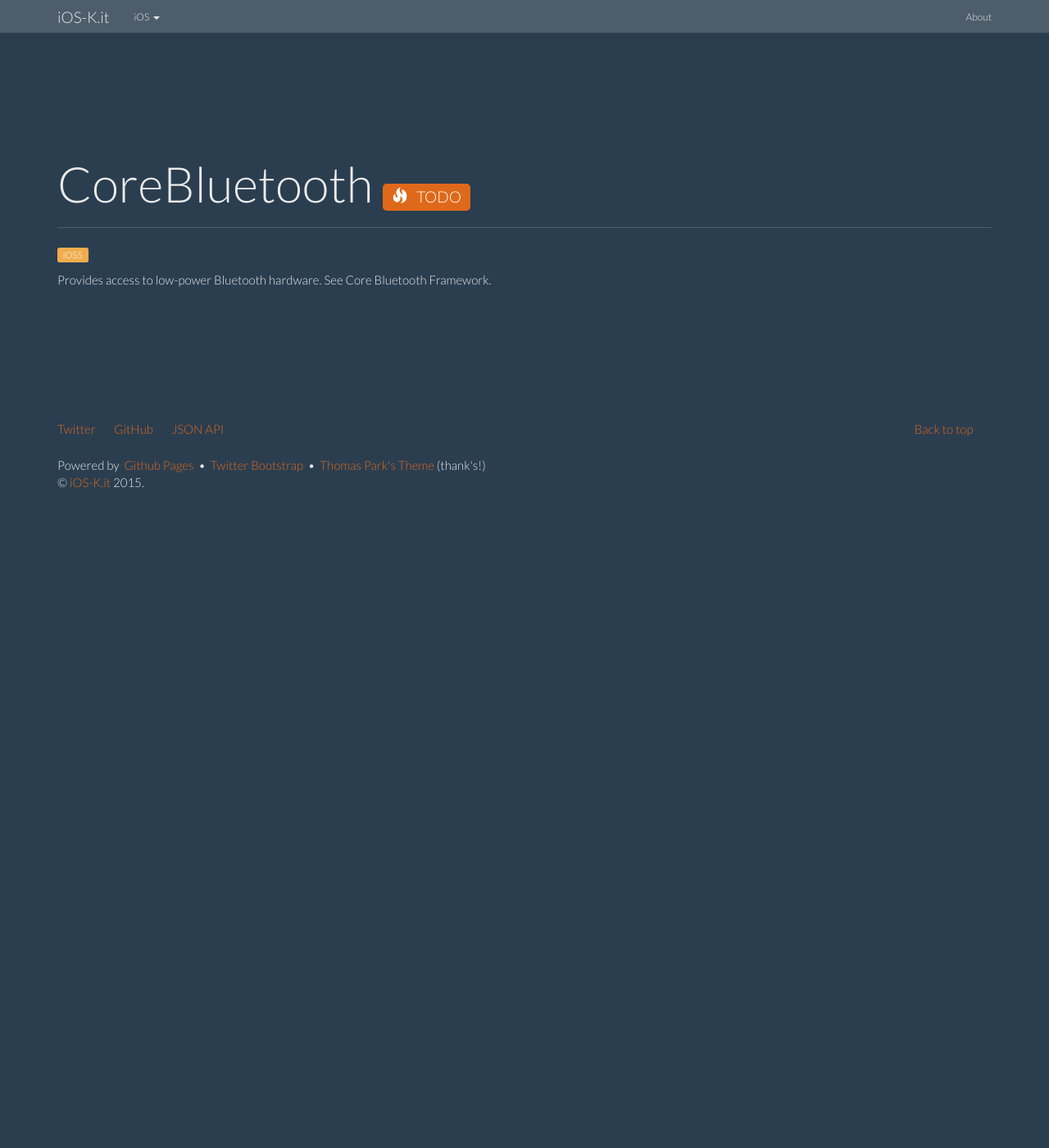
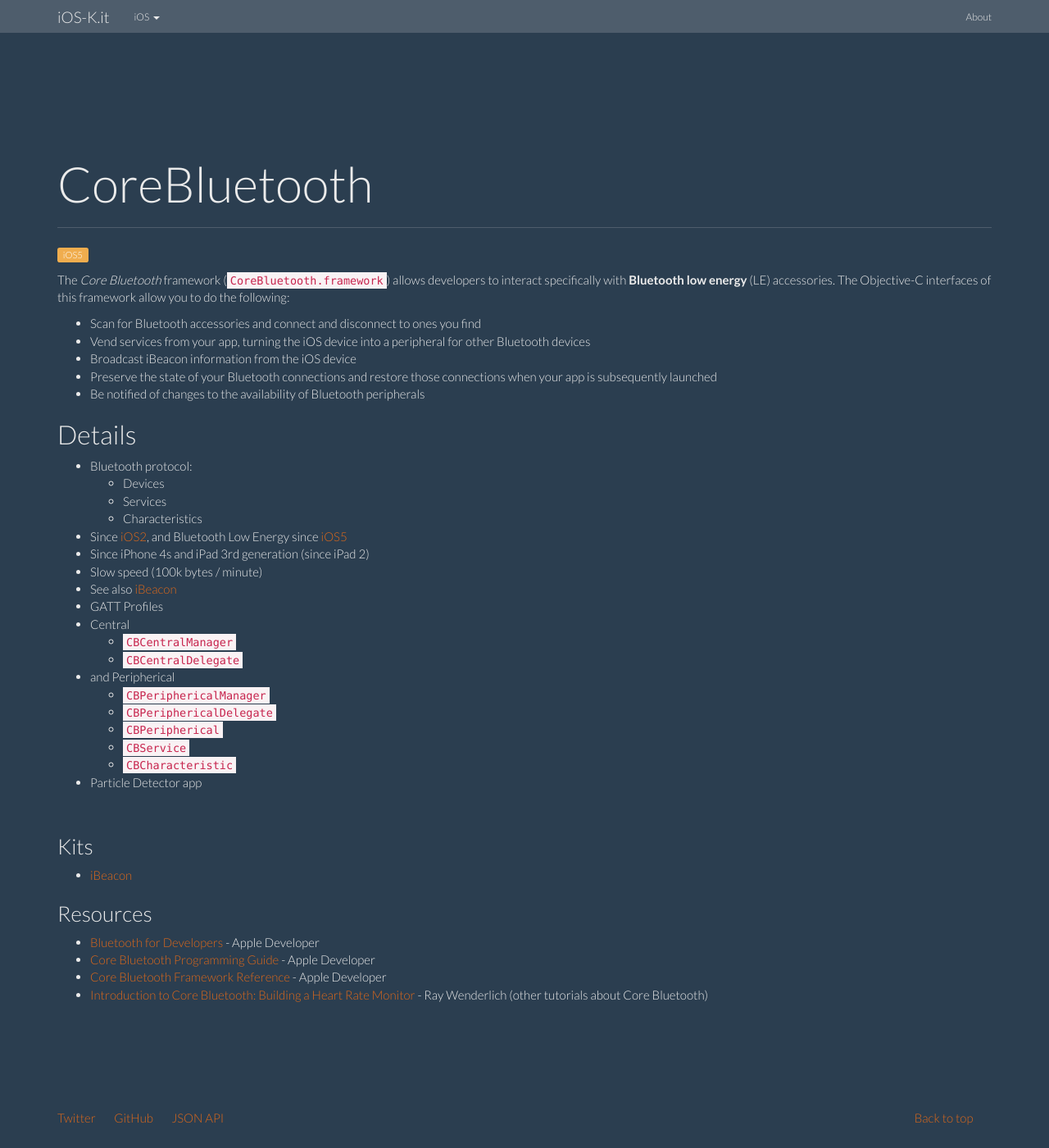
Before and after one commit to ioskit/ioskit.github.io, a Jekyll site: the page built from _kits/CoreBluetooth.md, in a window 1280 px wide and 1400 px high. Shown: the whole window at 82% size. Built offline with Jekyll 4.4.1, drawn with Linux system fonts in a browser that asks for light colours; nearby versions of some CDN libraries.

Commit message:
Kit: CoreBluetooth.

```diff
--- a/_kits/CoreBluetooth.md
+++ b/_kits/CoreBluetooth.md
@@ -2,16 +2,59 @@
 layout: kit
 name: 'CoreBluetooth'
 id: corebluetooth
-status: TODO
+status:
+type: kit
 since: iOS5
 prefixe: 'CB'
-link:
-abstract: "Provides access to low-power Bluetooth hardware. See Core Bluetooth Framework."
-links__:
+abstract: "Provides access to low-power Bluetooth hardware."
+kits:
+ - iBeacon
+links:
  - link:
-     name: 'aaa'
-     url: bbb
-     description: 'ccc'
+     name: 'Bluetooth for Developers'
+     url: https://developer.apple.com/bluetooth/
+     description: ' - Apple Developer'
+ - link:
+     name: 'Core Bluetooth Programming Guide'
+     url: https://developer.apple.com/library/prerelease/ios/documentation/NetworkingInternetWeb/Conceptual/CoreBluetooth_concepts/AboutCoreBluetooth/Introduction.html
+     description: ' - Apple Developer'
+ - link:
+     name: 'Core Bluetooth Framework Reference'
+     url: https://developer.apple.com/library/mac/documentation/CoreBluetooth/Reference/CoreBluetooth_Framework/
+     description: ' - Apple Developer'
+ - link:
+     name: 'Introduction to Core Bluetooth: Building a Heart Rate Monitor'
+     url: http://www.raywenderlich.com/52080/introduction-core-bluetooth-building-heart-rate-monitor
+     description: ' - Ray Wenderlich (other tutorials about Core Bluetooth)'
 ---
 
-Provides access to low-power Bluetooth hardware. See Core Bluetooth Framework.
+The *Core Bluetooth* framework (`CoreBluetooth.framework`) allows developers to interact specifically with **Bluetooth low energy** (LE) accessories. The Objective-C interfaces of this framework allow you to do the following:
+
+* Scan for Bluetooth accessories and connect and disconnect to ones you find
+* Vend services from your app, turning the iOS device into a peripheral for other Bluetooth devices
+* Broadcast iBeacon information from the iOS device
+* Preserve the state of your Bluetooth connections and restore those connections when your app is subsequently launched
+* Be notified of changes to the availability of Bluetooth peripherals
+
+
+##Details
+
+-   Bluetooth protocol:
+    -   Devices
+    -   Services
+    -   Characteristics
+-   Since [iOS2](/iOS2), and Bluetooth Low Energy since [iOS5](/iOS5)
+-   Since iPhone 4s and iPad 3rd generation (since iPad 2)
+-   Slow speed (100k bytes / minute)
+-   See also [iBeacon](/iBeacon)
+-   GATT Profiles
+-   Central
+    -   `CBCentralManager`
+    -   `CBCentralDelegate`
+-   and Peripherical
+    -   `CBPeriphericalManager`
+    -   `CBPeriphericalDelegate`
+    -   `CBPeripherical`
+    -   `CBService`
+    -   `CBCharacteristic`
+-   Particle Detector app
```
Also changed, not shown: _kits/iBeacon.md (+1 -0 lines).
